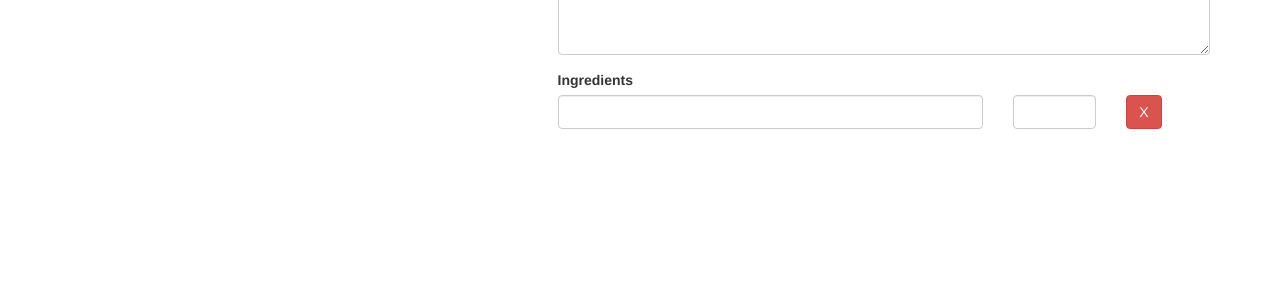
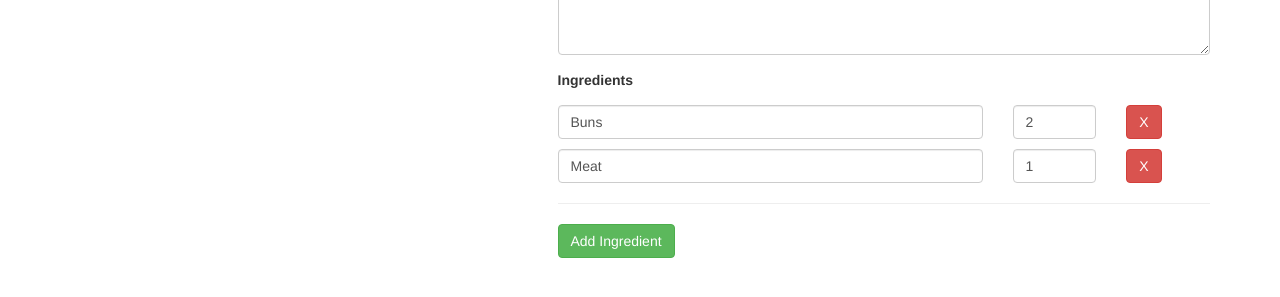
Before and after one commit to bblazevska/AngularCourseProject, an Angular app: page /recipes/1/edit in a window 1280 px wide. Shown: the part 359-656 px from the top of the page. Built offline with nearby package versions, Linux system fonts and the light colour scheme.

Commit message:
ingredients control added

```diff
--- a/src/app/recipes/recipe-edit/recipe-edit.component.html
+++ b/src/app/recipes/recipe-edit/recipe-edit.component.html
@@ -49,21 +49,37 @@
             </div>
          </div>
          <div class="row">
-            <div class="col-xs-12">
+            <div class="col-xs-12" formArrayName="ingredients">
                <label>Ingredients</label>
-               <div class="row">
+               <div
+                  class="row"
+                  *ngFor="let ingredientCtrl of controls; let i = index"
+                  [formGroupName]="i"
+                  style="margin-top: 10px;"
+                  >
                   <div class="col-xs-8">
                      <input
                      type="text"
-                     class="form-control">
+                     class="form-control"
+                     formControlName="name">
                   </div>
                   <div class="col-xs-2">
                      <input
                         type="text"
-                        class="form-control">
+                        class="form-control"
+                        formControlName="amount">
                   </div>
                   <div class="col-xs-2">
-                     <button class="btn btn-danger">X</button>
+                     <button type="button" class="btn btn-danger">X</button>
+                  </div>
+               </div>
+               <hr>
+               <div class="row">
+                  <div class="col-xs-12">
+                     <button
+                        type="button"
+                        class="btn btn-success"
+                        (click)="onAddIngredient()">Add Ingredient</button>
                   </div>
                </div>
             </div>
--- a/src/app/recipes/recipe-edit/recipe-edit.component.ts
+++ b/src/app/recipes/recipe-edit/recipe-edit.component.ts
@@ -1,52 +1,78 @@
 import { Component, OnInit } from '@angular/core';
-import { FormControl, FormGroup } from '@angular/forms';
+import { FormArray, FormControl, FormGroup } from '@angular/forms';
 import { ActivatedRoute, Params } from '@angular/router';
 import { RecipeService } from '../recipe.service';
 
 @Component({
   selector: 'app-recipe-edit',
   templateUrl: './recipe-edit.component.html',
-  styleUrls: ['./recipe-edit.component.css']
+  styleUrls: ['./recipe-edit.component.css'],
 })
 export class RecipeEditComponent implements OnInit {
   id: number;
   editMode = false;
   recipeForm: FormGroup;
 
-  constructor(private route: ActivatedRoute,
-    private recipeService: RecipeService) { }
+  constructor(
+    private route: ActivatedRoute,
+    private recipeService: RecipeService
+  ) {}
 
   ngOnInit(): void {
-    this.route.params.subscribe(
-      (params: Params) => {
-        this.id = +params['id'];
-        this.editMode = params['id'] != null;
-        console.log(this.editMode);
-        this.initForm();
-      }
-    )
+    this.route.params.subscribe((params: Params) => {
+      this.id = +params['id'];
+      this.editMode = params['id'] != null;
+      console.log(this.editMode);
+      this.initForm();
+    });
   }
 
   private initForm() {
     let recipeName = '';
     let recipeImagePath = '';
     let recipeDescription = '';
+    let recipeIngredients = new FormArray([]);
 
     if (this.editMode) {
       const recipe = this.recipeService.getRecipe(this.id);
       recipeName = recipe.name;
       recipeImagePath = recipe.imagePath;
       recipeDescription = recipe.description;
+      if (recipe['ingredients']) {
+        for (let ingredient of recipe.ingredients) {
+          recipeIngredients.push(
+            new FormGroup({
+              name: new FormControl(ingredient.name),
+              amount: new FormControl(ingredient.amount),
+            })
+          );
+        }
+      }
     }
 
     this.recipeForm = new FormGroup({
       name: new FormControl(recipeName),
       imagePath: new FormControl(recipeImagePath),
       description: new FormControl(recipeDescription),
+      ingredients: recipeIngredients,
     });
   }
 
   onSubmit() {
     console.log(this.recipeForm);
   }
+
+  onAddIngredient() {
+    (<FormArray>this.recipeForm.get('ingredients')).push(
+      new FormGroup({
+        name: new FormControl(),
+        amount: new FormControl(),
+      })
+    );
+  }
+
+  get controls() {
+    // a getter!
+    return (<FormArray>this.recipeForm.get('ingredients')).controls;
+  }
 }
```
